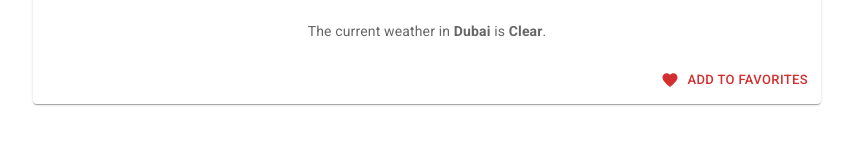
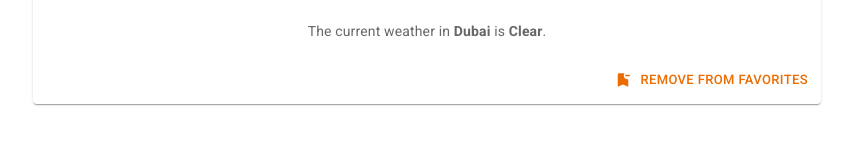
Before and after one commit to anthonytoumaibrahim/weather-app, a React (Create React App) app: page / in a window 1280 px wide. Both pictures are taken after a click on the button "ADD TO FAVORITES". Shown: the part 745-889 px from the top of the page, without its empty margins (213-1066 px from the left). Built offline with nearby package versions, Linux system fonts and the light colour scheme.

Commit message:
Add Store/Remove City from Local Storage

```diff
--- a/src/components/WeatherDisplay/index.tsx
+++ b/src/components/WeatherDisplay/index.tsx
@@ -27,10 +27,16 @@ import Sunny_bg from "../../assets/images/800.jpg";
 
 // Icons
 import FavoriteIcon from "@mui/icons-material/Favorite";
+import BookmarkRemoveIcon from "@mui/icons-material/BookmarkRemove";
 
 const WeatherDisplay = () => {
-  const { weatherData, setWeatherData, addCityToStorage, cityInStorage } =
-    useWeatherData();
+  const {
+    weatherData,
+    setWeatherData,
+    addCityToStorage,
+    cityInStorage,
+    removeCityFromStorage,
+  } = useWeatherData();
 
   const weatherDisplaySelector = useAppSelector(
     (state) => state.weatherDisplaySlice
@@ -134,9 +140,21 @@ const WeatherDisplay = () => {
           }}
         >
           {cityInStorage ? (
-            <Button size="small">Remove from Favorites</Button>
+            <Button
+              size="small"
+              startIcon={<BookmarkRemoveIcon />}
+              color="warning"
+              onClick={() => removeCityFromStorage()}
+            >
+              Remove from Favorites
+            </Button>
           ) : (
-            <Button size="small" startIcon={<FavoriteIcon />} color="error">
+            <Button
+              size="small"
+              startIcon={<FavoriteIcon />}
+              color="error"
+              onClick={() => addCityToStorage()}
+            >
               Add to Favorites
             </Button>
           )}
--- a/src/hooks/useWeatherDisplay.ts
+++ b/src/hooks/useWeatherDisplay.ts
@@ -43,19 +43,31 @@ export const useWeatherData = () => {
   });
   const [cityInStorage, setCityInStorage] = useState<boolean>(false);
 
-  const addCityToStorage = (city: WeatherDisplayType) => {
-    const storedCities: Array<WeatherDisplayType> = JSON.parse(
-      localStorage.getItem("weather-app-cities") ?? "[]"
-    );
+  const storedCities: Array<WeatherDisplayType> = JSON.parse(
+    localStorage.getItem("weather-app-cities") ?? "[]"
+  );
+
+  const addCityToStorage = () => {
+    const city = weatherDisplaySelector;
     storedCities.push(city);
     localStorage.setItem("weather-app-cities", JSON.stringify(storedCities));
+    setCityInStorage(true);
+  };
+
+  const removeCityFromStorage = () => {
+    const cityName = weatherDisplaySelector.cityName;
+    const newCitiesInStorage = storedCities.filter(
+      (city) => city.cityName !== cityName
+    );
+    localStorage.setItem(
+      "weather-app-cities",
+      JSON.stringify(newCitiesInStorage)
+    );
+    setCityInStorage(false);
   };
 
   const checkIfCityInStorage = () => {
     const cityName = weatherDisplaySelector.cityName;
-    const storedCities: Array<WeatherDisplayType> = JSON.parse(
-      localStorage.getItem("weather-app-cities") ?? "[]"
-    );
     const existsArr = storedCities.filter((city) => city.cityName === cityName);
     setCityInStorage(existsArr?.length > 0);
   };
@@ -69,5 +81,6 @@ export const useWeatherData = () => {
     setWeatherData,
     addCityToStorage,
     cityInStorage,
+    removeCityFromStorage,
   };
 };
```
